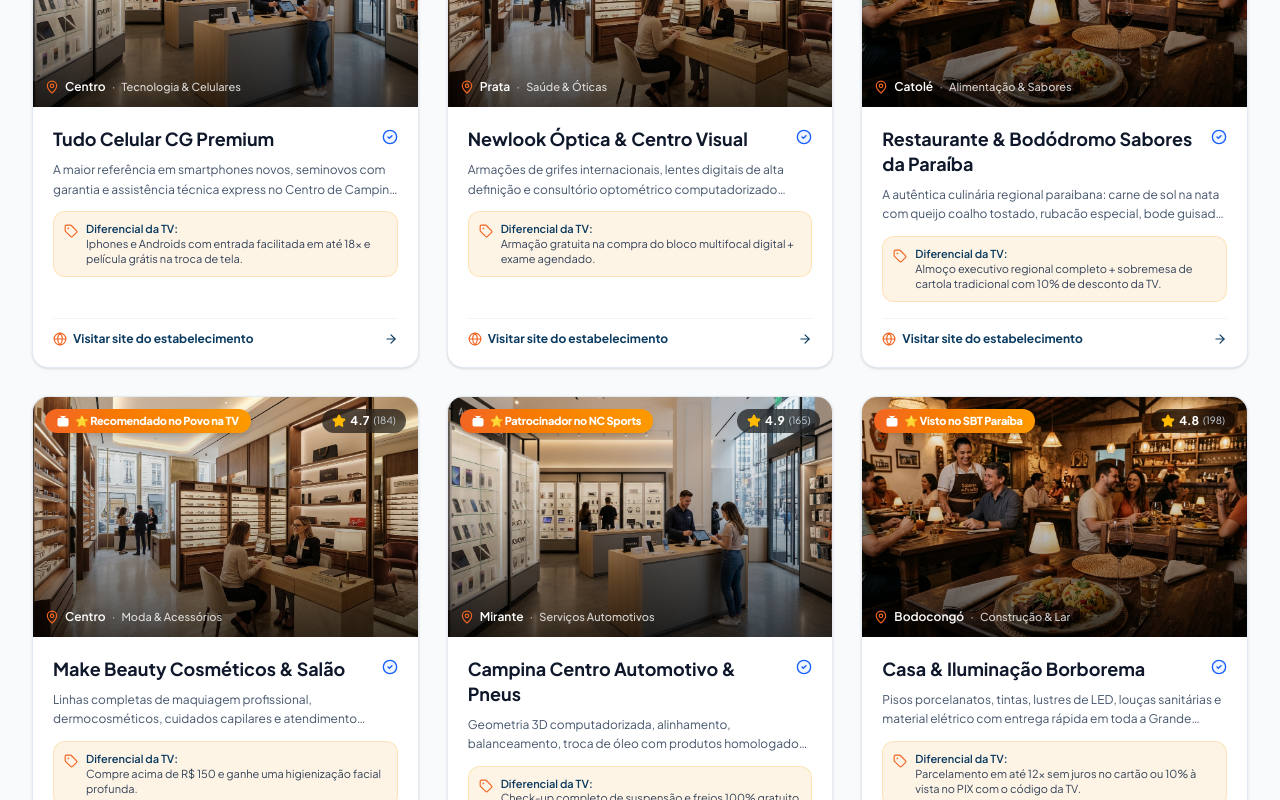
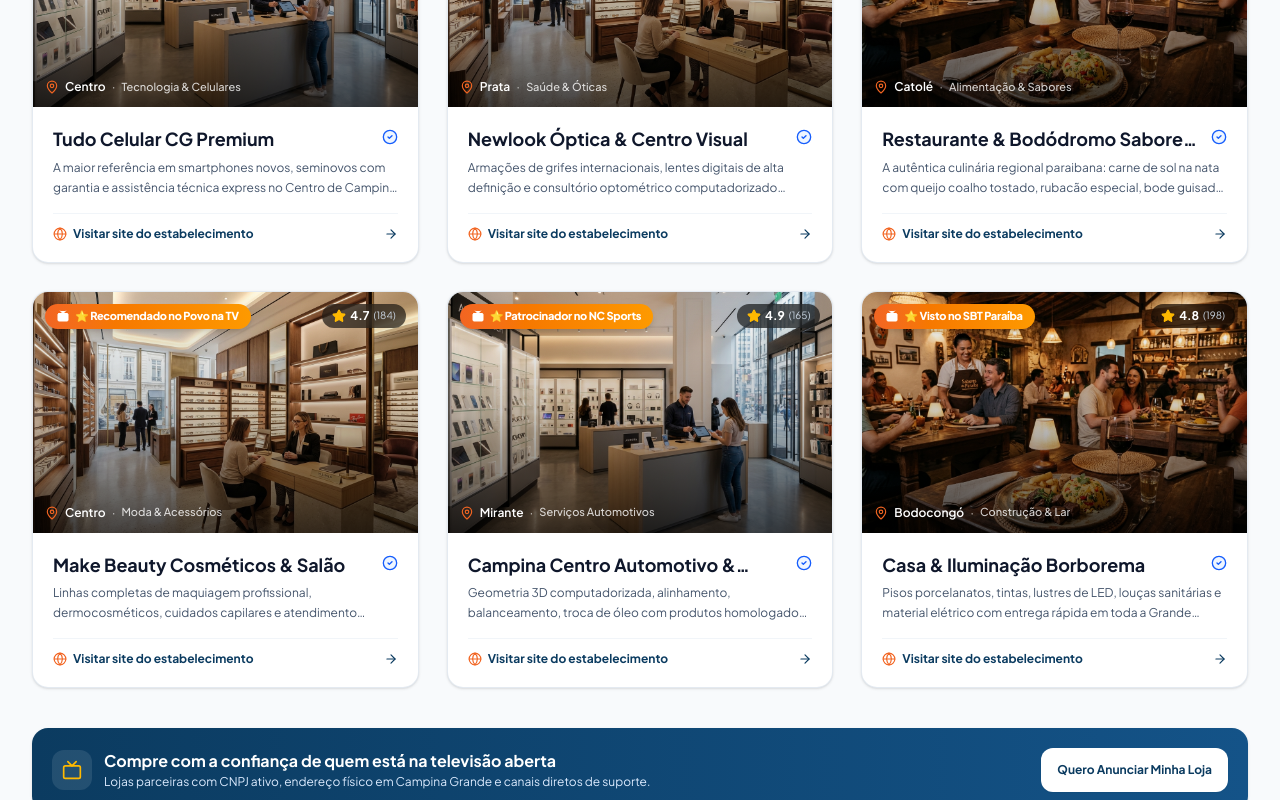
Before and after one commit to WallisonDarisvan/comercio_cg, a React (Vite) app: page / in a window 1280 px wide. Shown: the part 1080-1880 px from the top of the page. Built offline with nearby package versions, Linux system fonts and the light colour scheme; no server answers.

Commit message:
style: remover bloco de diferencial da TV dos cards e padronizar resumo em 2 linhas

```diff
--- a/src/components/VitrineDestaquesTV.tsx
+++ b/src/components/VitrineDestaquesTV.tsx
@@ -4,7 +4,6 @@ import {
   MapPin,
   Tv,
   CheckCircle2,
-  Tag,
   Grid,
   Columns,
   Globe,
@@ -165,8 +164,8 @@ export const VitrineDestaquesTV: React.FC<VitrineDestaquesTVProps> = ({
                 <div className="p-4 sm:p-5 flex-1 flex flex-col justify-between">
                   <div>
                     {/* Store Title & Official Verified Badge */}
-                    <div className="flex items-start justify-between gap-2 mb-2">
-                      <h3 className="text-base sm:text-lg font-bold text-slate-900 leading-snug group-hover:text-[#0B3B60] transition-colors">
+                    <div className="flex items-start justify-between gap-2 mb-1.5">
+                      <h3 className="text-base sm:text-lg font-bold text-slate-900 leading-snug group-hover:text-[#0B3B60] transition-colors line-clamp-1">
                         {store.name}
                       </h3>
                       {store.isVerifiedTv && (
@@ -176,19 +175,10 @@ export const VitrineDestaquesTV: React.FC<VitrineDestaquesTVProps> = ({
                       )}
                     </div>
 
-                    {/* Brief description */}
-                    <p className="text-xs text-slate-600 line-clamp-2 leading-relaxed mb-3">
+                    {/* Brief description (limite estrito de 2 linhas) */}
+                    <p className="text-xs text-slate-600 line-clamp-2 leading-relaxed mb-4 min-h-[34px]">
                       {store.description}
                     </p>
-
-                    {/* Exclusive Promo / Differential Offer Box */}
-                    <div className="p-2.5 rounded-xl bg-amber-500/10 border border-amber-500/20 text-xs text-slate-800 mb-4 flex items-start gap-2">
-                      <Tag className="w-3.5 h-3.5 text-[#F26522] shrink-0 mt-0.5" />
-                      <div className="leading-tight">
-                        <strong className="text-[#0B3B60] block font-semibold text-[11px]">Diferencial da TV:</strong>
-                        <span className="text-slate-700 text-[11px]">{store.offer}</span>
-                      </div>
-                    </div>
                   </div>
 
                   {/* Clean card micro-footer indicating clickable site */}
```
